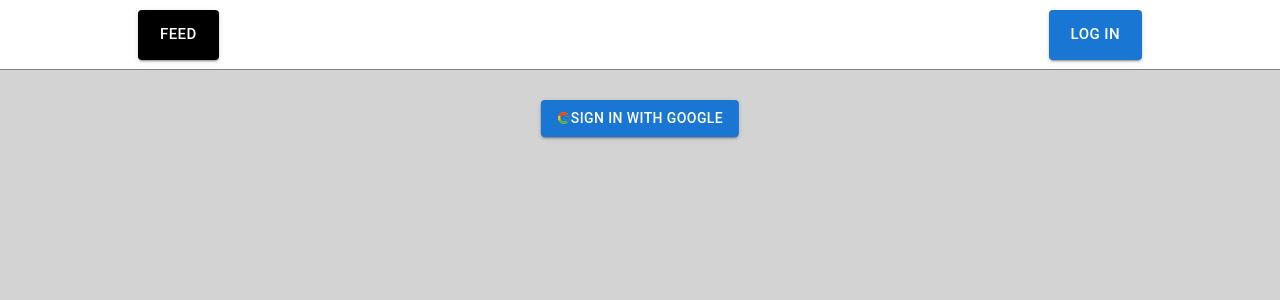
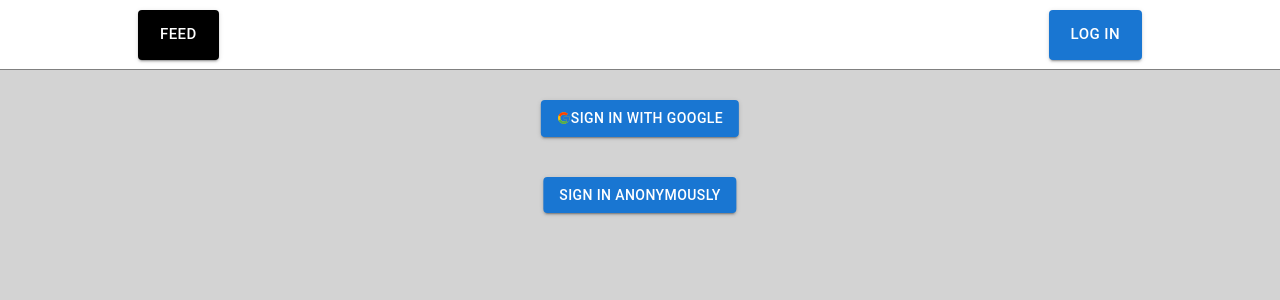
Before and after one commit to pathu-221/next-js-blog-site, a Next.js app: page /enter in a window 1280 px wide. Shown: the top 300 px of the page. Built offline with nearby package versions, Linux system fonts and the light colour scheme; no server answers; the database is empty.

Commit message:
added sign in anonymously

```diff
--- a/lib/firebase.js
+++ b/lib/firebase.js
@@ -19,7 +19,6 @@ if(!firebase.apps.length){
 
 
 export const googleAuthProvider = new firebase.auth.GoogleAuthProvider();
-
 export const auth = firebase.auth();
 export const firestore = firebase.firestore();
 export const storage = firebase.storage();
@@ -27,6 +26,7 @@ export const fromMillis = firebase.firestore.Timestamp.fromMillis;
 export const serverTimestamp = firebase.firestore.FieldValue.serverTimestamp;
 export const increment = firebase.firestore.FieldValue.increment;
 export const STATE_CHANGED = firebase.storage.TaskEvent.STATE_CHANGED;
+
 export async function getUserWithUsername(username) {
   const userRef = firestore.collection('users');
   const query = userRef.where('username', '==', username).limit(1);
--- a/pages/enter.js
+++ b/pages/enter.js
@@ -1,5 +1,5 @@
 
-import { auth, firestore, getUserWithUsername, googleAuthProvider } from '@lib/firebase';
+import { auth, firestore, getUserWithUsername, googleAuthProvider, anonymousSignIn } from '@lib/firebase';
 import { FcGoogle } from 'react-icons/fc';
 import { TextField, Button, LoadingButton } from '@mui/material';
 import { useContext, useState, useCallback, useEffect } from 'react';
@@ -47,6 +47,16 @@ function SignInButton() {
         variant = 'contained'>
             <FcGoogle />
             SIGN IN WITH GOOGLE
+        </Button>
+        <Button
+        sx={{
+            marginLeft: '50%',
+            transform: 'translateX(-50%)',
+            marginTop: '40px'
+        }}
+        onClick = { () => auth.signInAnonymously() }
+        variant = 'contained'>
+            SIGN IN ANONYMOUSLY
         </Button>
         </>
     );
```
